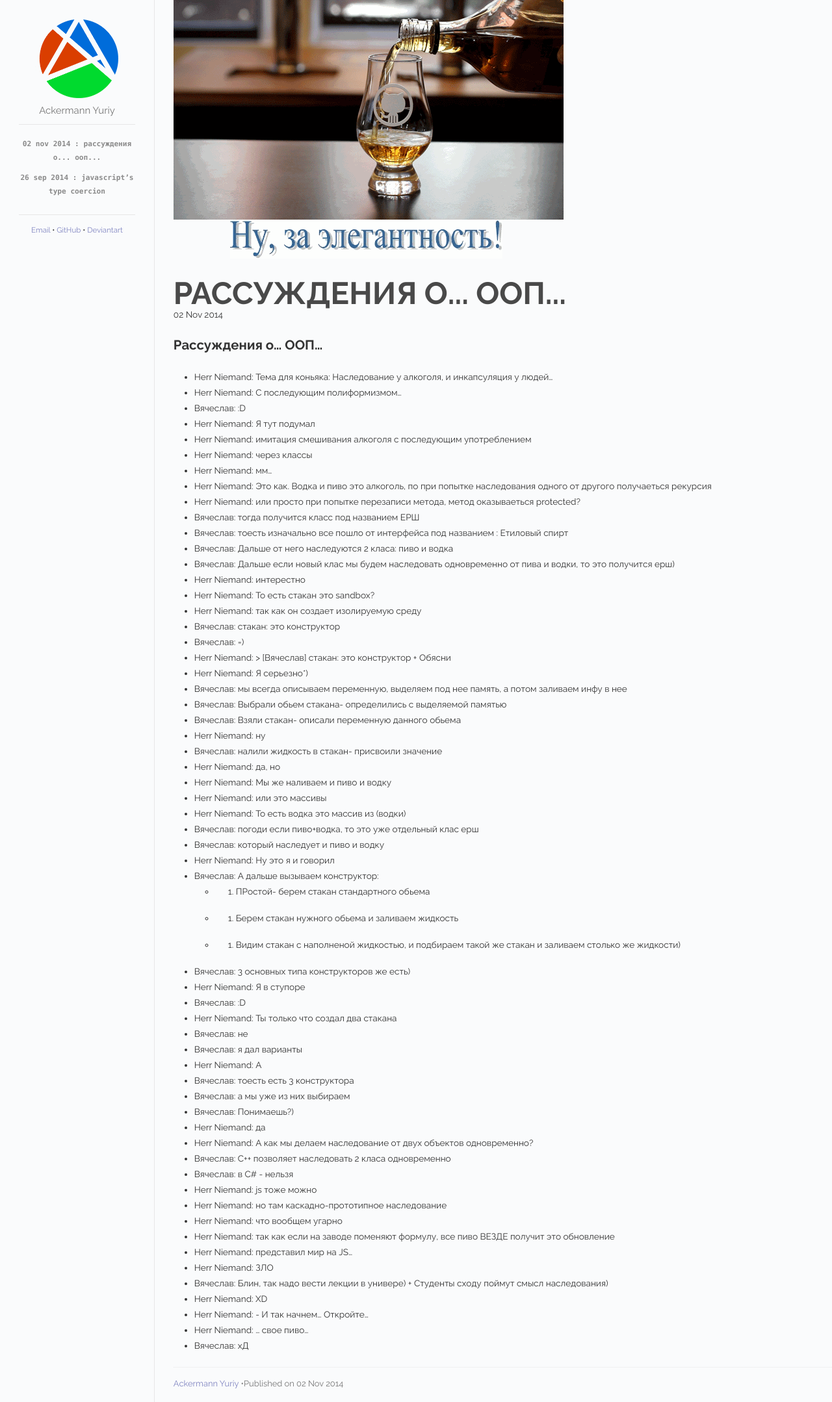
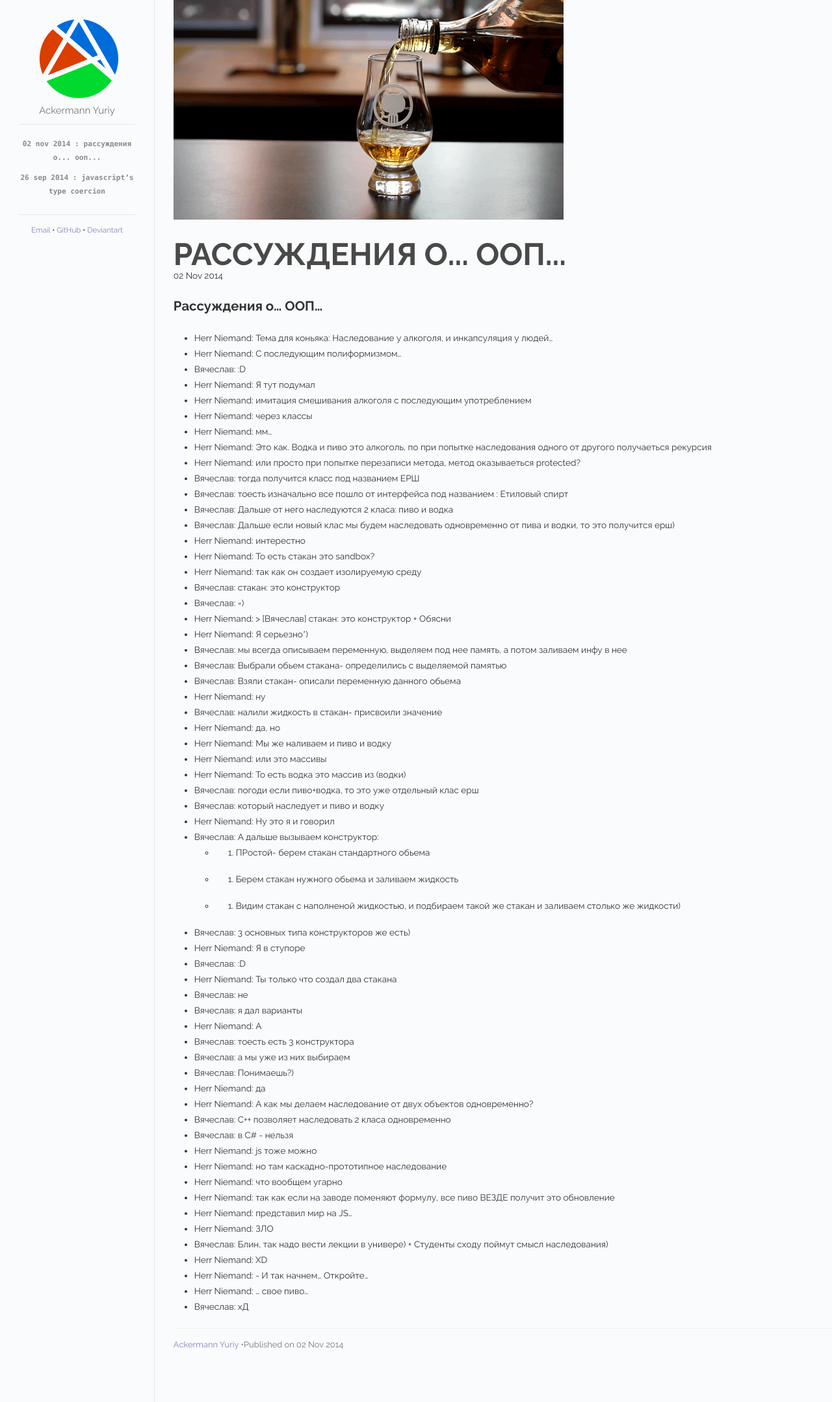
Before and after one commit to herrjemand/herrjemand.github.io, a Jekyll site: the page built from _posts/2014-11-02-discussing-oop.md, in a window 1280 px wide. Shown: the whole page at 65% size. Built offline with Jekyll 4.4.1, drawn with Linux system fonts in a browser that asks for light colours; Markdown is read by kramdown in place of the engine named in the settings.

Commit message:
:lipstick:

```diff
--- a/_posts/2014-11-02-discussing-oop.md
+++ b/_posts/2014-11-02-discussing-oop.md
@@ -1,7 +1,7 @@
 ---
 layout 		:	post
 title 		:	Рассуждения о... ООП...
-cover 		:	do.ru.gif
+cover 		:	DRnw4.gif
 date   		:	2014-11-02 23:11:34
 align 		:
 categories	:	posts
```
Also changed, not shown: images/DRnw4.gif (added), images/do.ru.gif (deleted).
